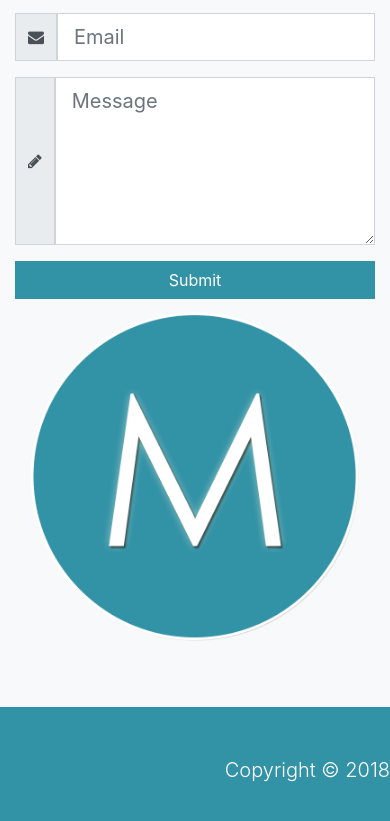
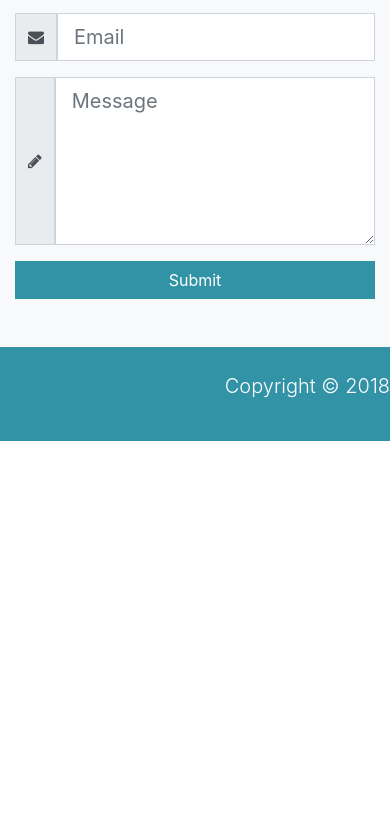
Before and after one commit to vmittal26/Mizuke, a website: page src/index.html in a window 390 px wide. Shown: the part 4709-5530 px from the top of the page. After the commit the page ends 5150 px from the top, so only its background shows below. Drawn offline with Linux system fonts and the light colour scheme.

Commit message:
mlogo responsive

```diff
--- a/src/index.html
+++ b/src/index.html
@@ -268,14 +268,14 @@
                   <input type="submit" class="btn btn-primary btn-block">
             </form>
           </div>
-          <div class="col-lg-3 m-auto">
+          <div class="col-lg-3 m-auto d-none d-lg-block">
             <img src="img/mlogo.png" alt="" class="img-fluid">
           </div>
         </div>
       </div>
     </section>
   </main>
- <footer id = "main-footer" class = "py-5 bg-primary text-white">
+ <footer id = "main-footer" class = "py-4 bg-primary text-white">
    <div class="container">
      <div class="row text-center">
        <p class="lead ml-auto">Copyright &copy; 2018</p>
```
